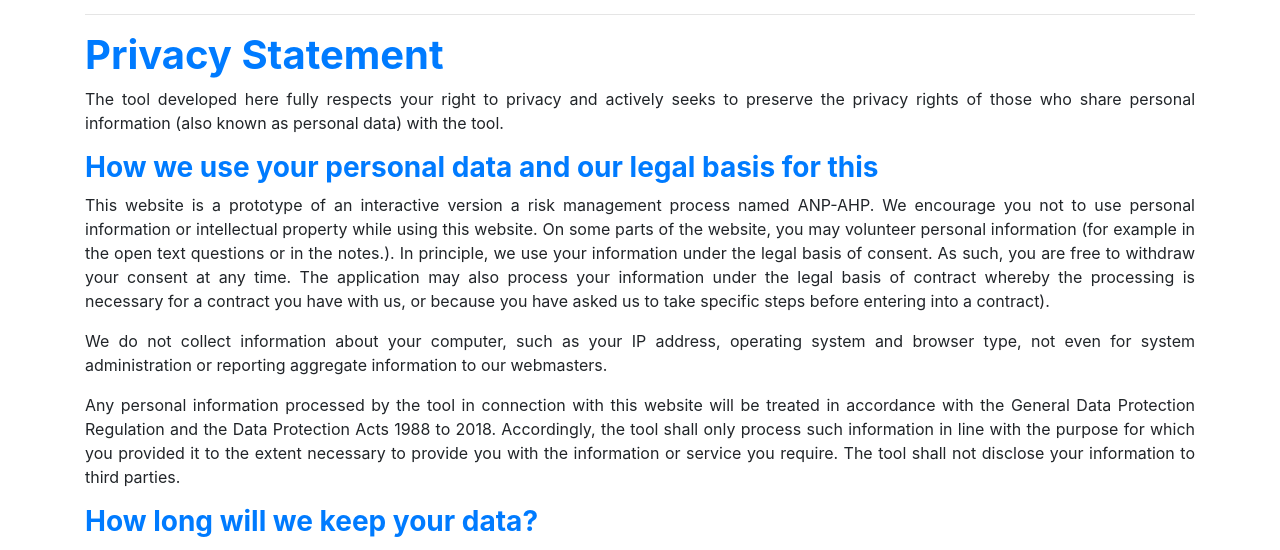
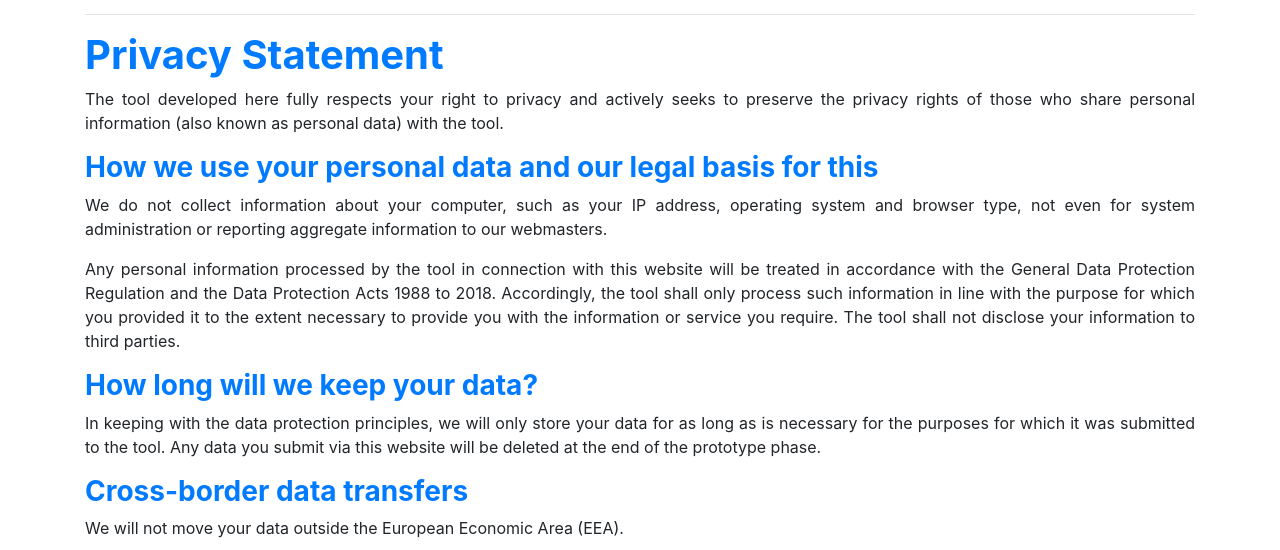
Before and after one commit to eduardovyhmeister/Datamite, a Django app: page /about in a window 1280 px wide. Shown: the part 699-1249 px from the top of the page. Run offline with Django 5.2, Linux system fonts and the light colour scheme; some libraries are stand-ins or nearby versions.

Commit message:
Modified the 'about' page

```diff
--- a/ANPAHP/templates/about.html
+++ b/ANPAHP/templates/about.html
@@ -41,9 +41,9 @@
 
 
             <h3 class="display-6 text-primary font-weight-bold"> How we use your personal data and our legal basis for this </h3>
-                <p style="text-align: justify;">
+                <!-- <p style="text-align: justify;">
                     This website is a prototype of an interactive version a risk management process named ANP-AHP. We encourage you not to use personal information or intellectual property while using this website. On some parts of the website, you may volunteer personal information (for example in the open text questions or in the notes.). In principle, we use your information under the legal basis of consent. As such, you are free to withdraw your consent at any time. The application may also process your information under the legal basis of contract whereby the processing is necessary for a contract you have with us, or because you have asked us to take specific steps before entering into a contract).
-                </p>
+                </p> -->
                 <p style="text-align: justify;">
                     We do not collect information about your computer, such as your IP address, operating system and browser type, not even for system administration or reporting aggregate information to our webmasters.
                 </p>
```
